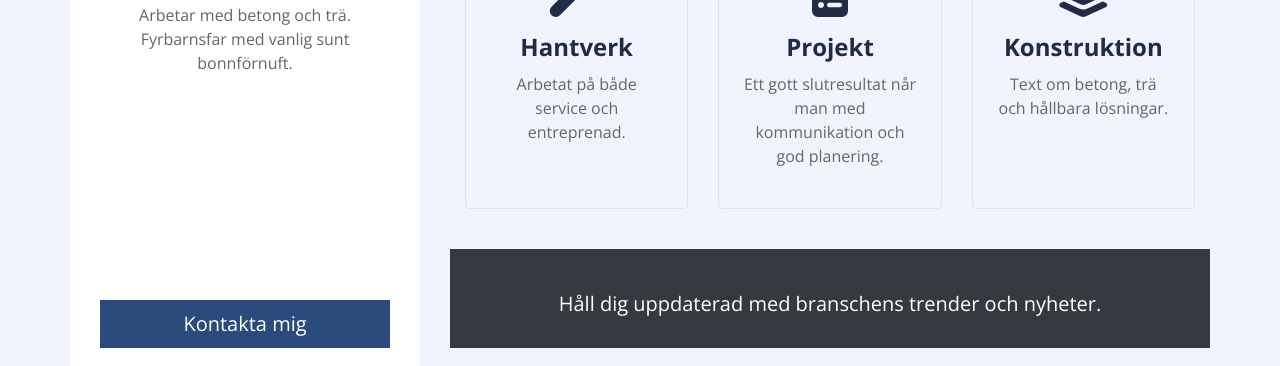
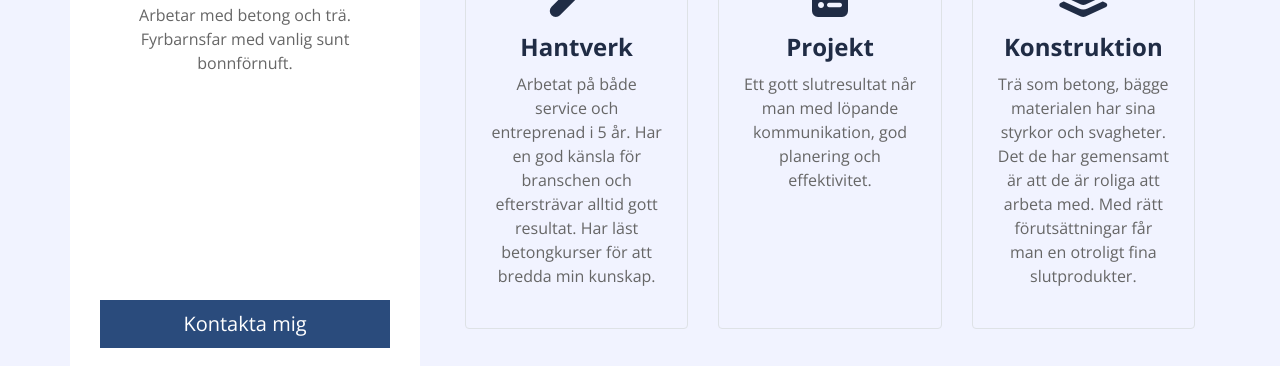
Before and after one commit to DennisBengtsson/dennisbengtsson.github.io, a plain HTML site: page index.html in a window 1280 px wide. Shown: the part 422-788 px from the top of the page. Drawn offline with Linux system fonts and the light colour scheme; no server answers.

Commit message:
Update index.html

```diff
--- a/index.html
+++ b/index.html
@@ -70,21 +70,21 @@
                         <!-- Ikon (FontAwesome) -->
                         <i class="fa fa-hammer fa-3x mb-3 text-secondary"></i>
                         <h3>Hantverk</h3>
-                        <p>Arbetat på både service och entreprenad.</p>
+                        <p>Arbetat på både service och entreprenad i 5 år. Har en god känsla för branschen och eftersträvar alltid gott resultat. Har läst betongkurser för att bredda min kunskap.</p>
                     </div>
                 </div>
                 <div class="col-md-4 mb-4">
                     <div class="p-4 border rounded bg-light h-100">
                         <i class="fa fa-clipboard-list fa-3x mb-3 text-secondary"></i>
                         <h3>Projekt</h3>
-                        <p>Ett gott slutresultat når man med kommunikation och god planering.</p>
+                        <p>Ett gott slutresultat når man med löpande kommunikation, god planering och effektivitet.</p>
                     </div>
                 </div>
                 <div class="col-md-4 mb-4">
                     <div class="p-4 border rounded bg-light h-100">
                         <i class="fa fa-layer-group fa-3x mb-3 text-secondary"></i>
                         <h3>Konstruktion</h3>
-                        <p>Text om betong, trä och hållbara lösningar.</p>
+                        <p>Trä som betong, bägge materialen har sina styrkor och svagheter. Det de har gemensamt är att de är roliga att arbeta med. Med rätt förutsättningar får man en otroligt fina slutprodukter.</p>
                     </div>
                 </div>
             </div>
```
